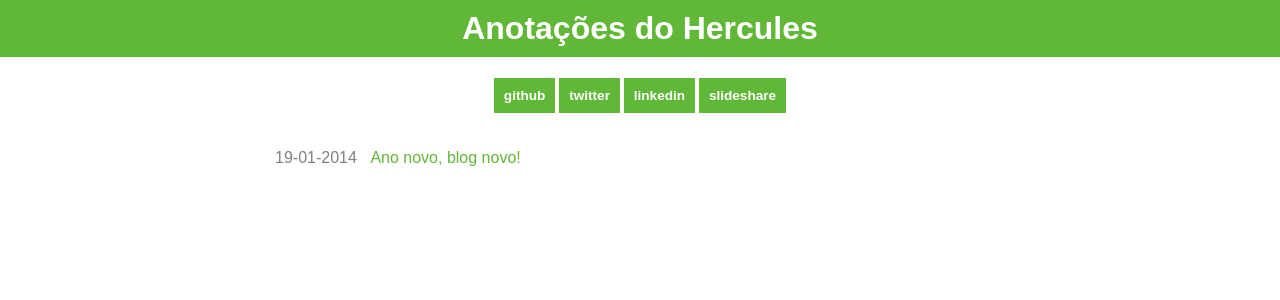
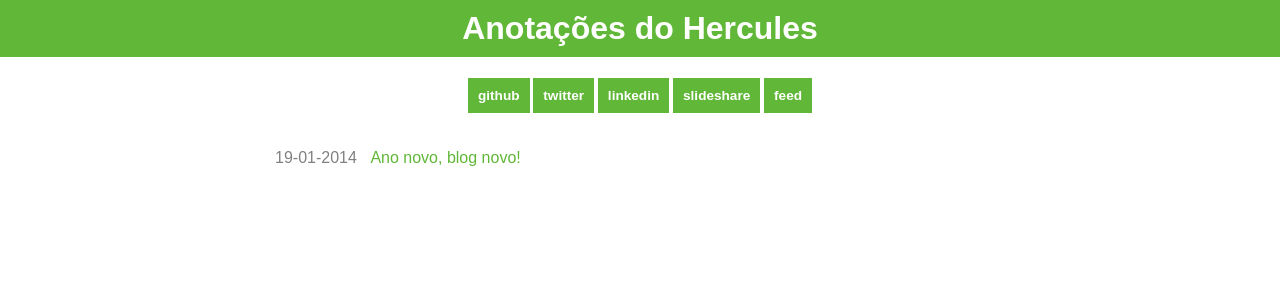
Before and after one commit to bitmaybewise/anotacoes-do-hercules, a Jekyll site: the page built from index.html, in a window 1280 px wide. Shown: the top 300 px of the page. Built offline with Jekyll 4.4.1, drawn with Linux system fonts in a browser that asks for light colours; Markdown is read by kramdown in place of the engine named in the settings.

Commit message:
feed link

```diff
--- a/index.html
+++ b/index.html
@@ -8,6 +8,7 @@ title: Anotações do Hercules
   <a class="link" href="https://twitter.com/hlmerscher" target="_blank">twitter</a>
   <a class="link" href="http://linkedin.com/in/herculesmerscher/" target="_blank">linkedin</a>
   <a class="link" href="http://www.slideshare.net/hlmerscher" target="_blank">slideshare</a>
+  <a class="link" href="/feed.xml">feed</a>
 </div>
 
 <ul class="posts">
```
